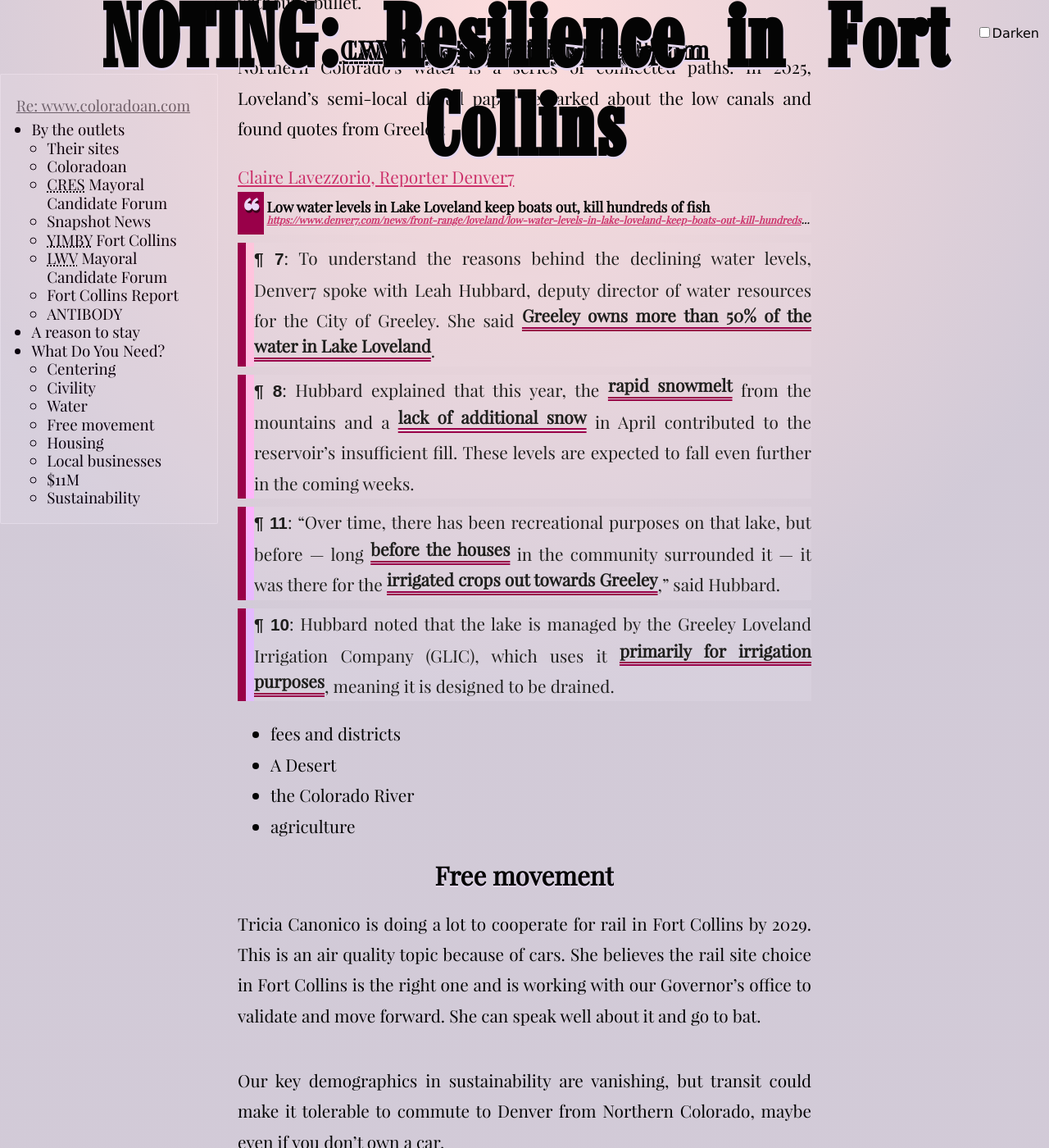
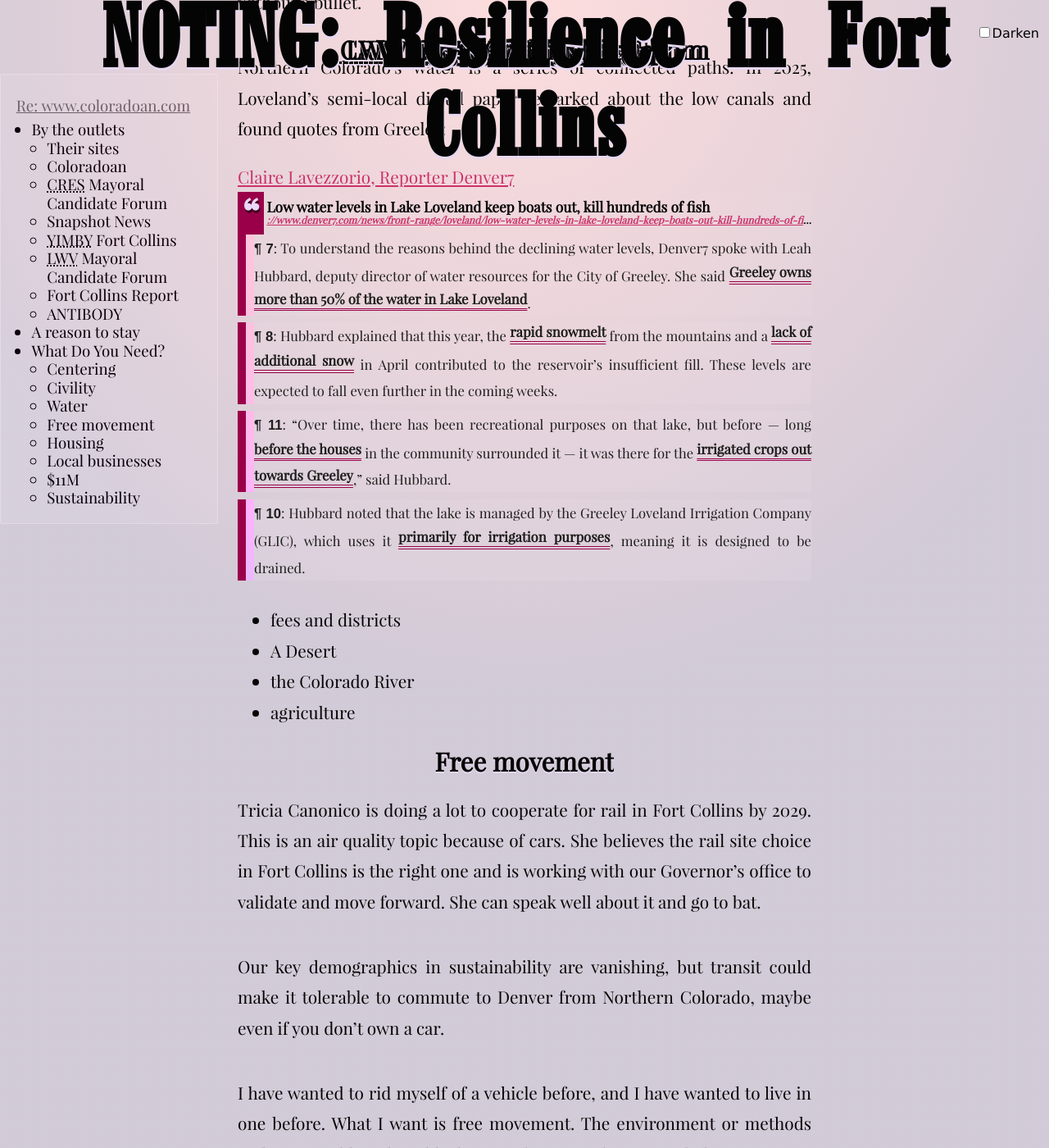
Before and after one commit to tiliv/antibody, a Jekyll site: the page built from docs/journal/autumn-ryan-Resilience-in-Fort-Collins/index.md, in a window 1280 px wide and 1400 px high, scrolled down 16701 px. Shown: the whole window at 82% size. Built offline with Jekyll 4.4.1, drawn with Linux system fonts in a browser that asks for light colours.

Commit message:
Clean up mistakes
The font size on blockquotes is smaller now so the highlighted stuff stands out extra.

```diff
--- a/docs/_includes/cite.html
+++ b/docs/_includes/cite.html
@@ -13,7 +13,7 @@
     <div>
       {{ include.headline }}
       <cite><a href="{{ include.url }}" target="_blank" rel="nofollow noopener">
-        {{- include.url -}}
+        {{- include.url | replace: "https:",":" -}}
       </a></cite>
     </div>
   </h5>
--- a/docs/css/journal.css
+++ b/docs/css/journal.css
@@ -43,6 +43,14 @@ article h3, article h4 {
   line-height: 1.1em;
   min-height: 40px;
 }
+article > h5, article > h6 {
+  word-wrap: break-word;
+  place-content: center;
+  hyphens: auto;
+  text-align: center;
+  margin: 0.5em auto;
+  line-height: 1.1em;
+}
 article h3 { font-size: 2em }
 article h4 { font-size: 1.5em }
 article h3, article h4 {
@@ -52,7 +60,9 @@ article h3, article h4 {
 article blockquote {
   color: var(--fg1);
   padding: 0 0 0 10px;
-  margin: .5em 0 0;
+  margin: 0 0 .5em 0;
+  font-size: 0.8em;
+  line-height: 1.95em;
   border-left: 10px solid var(--accent);
   position: relative;
 }
@@ -225,7 +235,6 @@ article header h5 {
   gap: 0.2em;
   font-weight: bold;
   flex-direction: row;
-  /* background-color: var(--shade); */
   align-items: center;
   line-height: 1em;
 }
```
